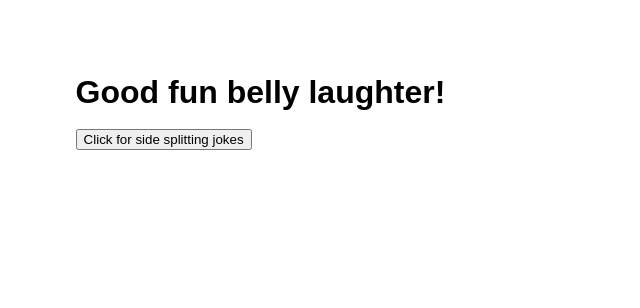
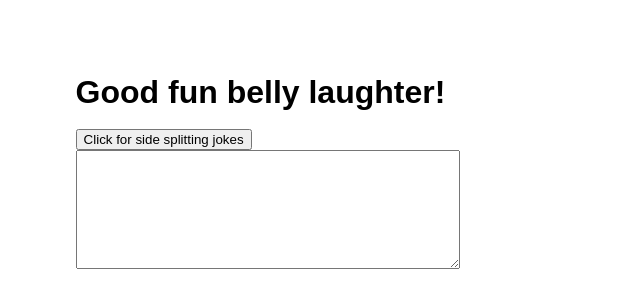
Before and after one commit to ERIKASTIGLEMAN/jokes-drift-bot, a website: page public/index.html in a window 1280 px wide. Shown: the whole page, without its empty margins (0-640 px from the left). Drawn offline with nearby package versions, Linux system fonts and the light colour scheme.

Commit message:
textbox for API joke return

```diff
--- a/public/index.html
+++ b/public/index.html
@@ -65,6 +65,8 @@
   <body>
     <h1>Good fun belly laughter!</h1>
     <button id="btn" class="btn">Click for side splitting jokes</button>
+    <br />
+    <textarea name="dadJoke" id="dadJoke" cols="30" rows="10"></textarea>
     <script src="https://unpkg.com/axios/dist/axios.min.js"></script>
     <script type="module" src="/main.js" charset="utf-8"></script>
   </body>
--- a/public/screen.css
+++ b/public/screen.css
@@ -10,3 +10,7 @@ body {
   margin: 2cm 2cm;
   min-height: 100%;
 }
+#dadJoke {
+  width: 10cm;
+  height: 3cm;
+}
```
